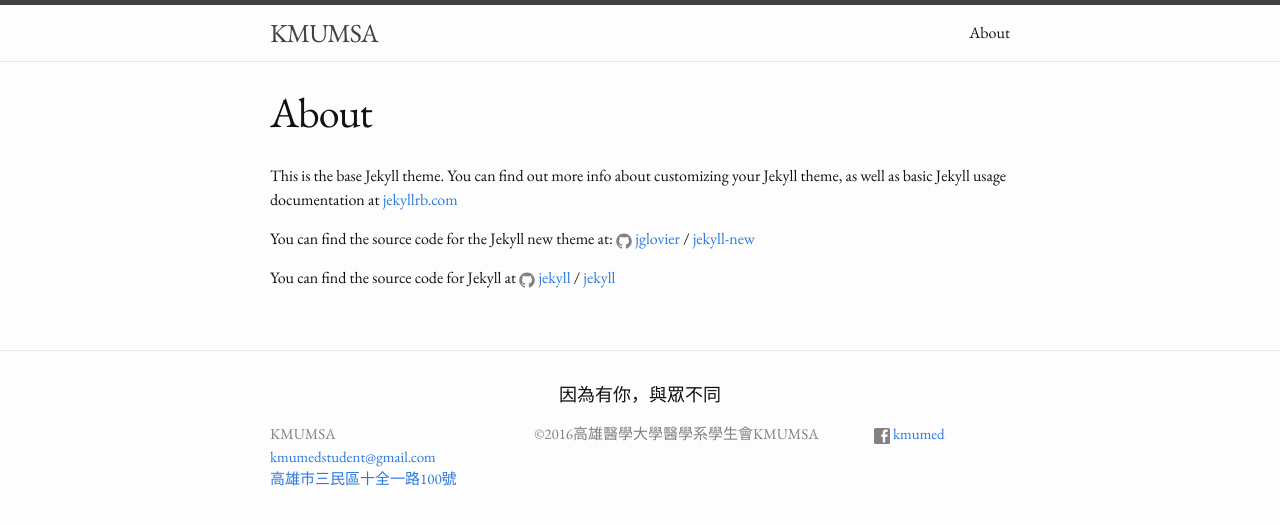
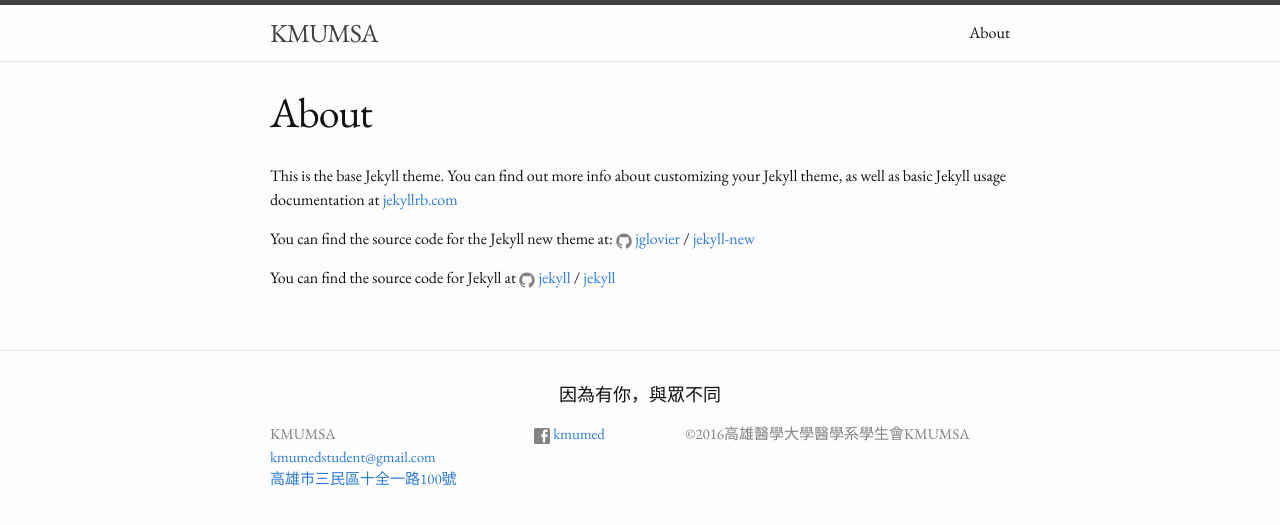
Before and after one commit to HsuYR/msasite, a Jekyll site: the page built from about.md, in a window 1280 px wide. Shown: the top 525 px of the page. Built offline with Jekyll 4.4.1, drawn with Linux system fonts in a browser that asks for light colours; some web fonts are replaced.

Commit message:
Rearrange footer columns

```diff
--- a/_includes/footer.html
+++ b/_includes/footer.html
@@ -13,10 +13,6 @@
           <li><a href="https://www.google.com.tw/maps?q={{ site.address }}">{{ site.address }}</a></li>
           {% endif %}
         </ul>
-      </div>
-
-      <div class="footer-col footer-col-3">
-        <p>©2016高雄醫學大學醫學系學生會KMUMSA</p>
       </div>
 
       <div class="footer-col footer-col-2">
@@ -40,6 +36,10 @@
           {% endif %}
         </ul>
       </div>
+
+      <div class="footer-col footer-col-3">
+        <p>©2016高雄醫學大學醫學系學生會KMUMSA</p>
+      </div>
     </div>
 
   </div>
```
